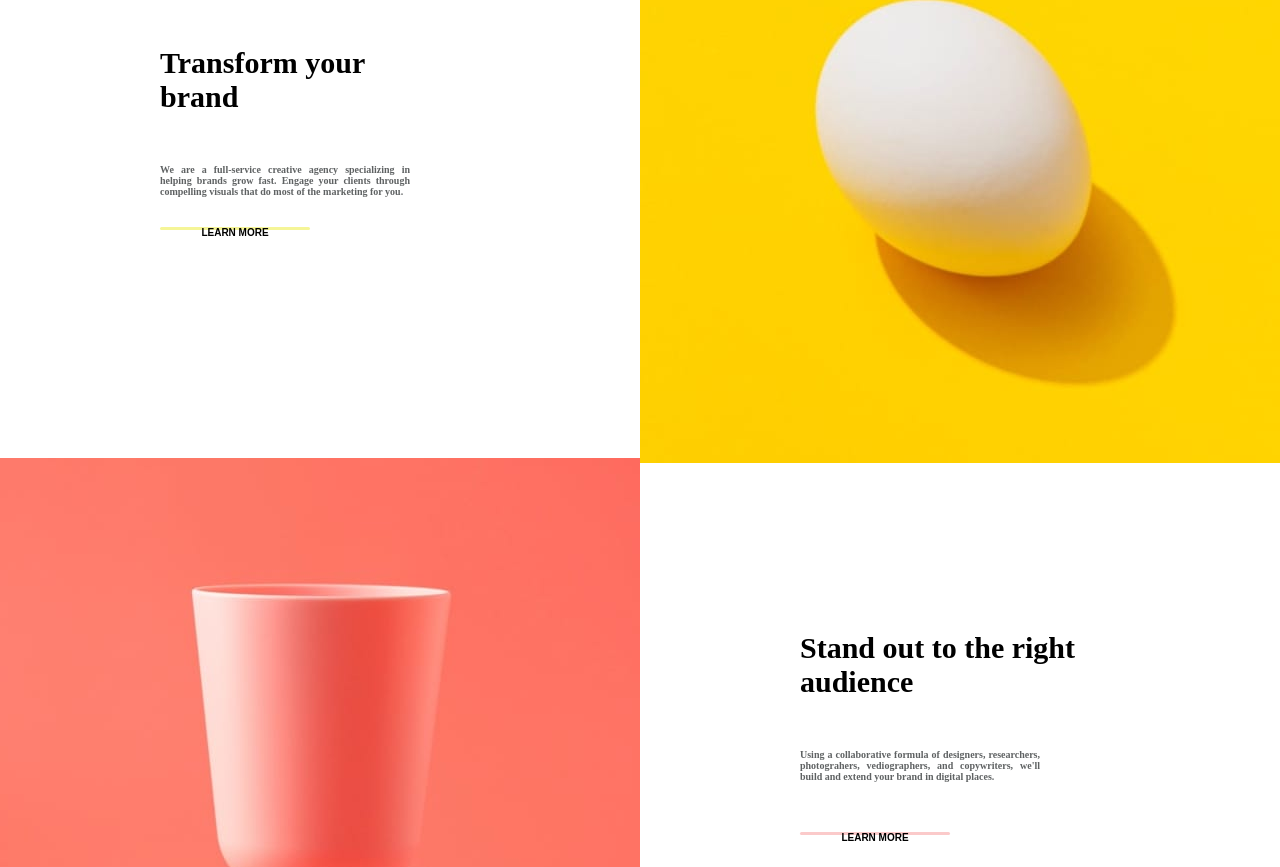
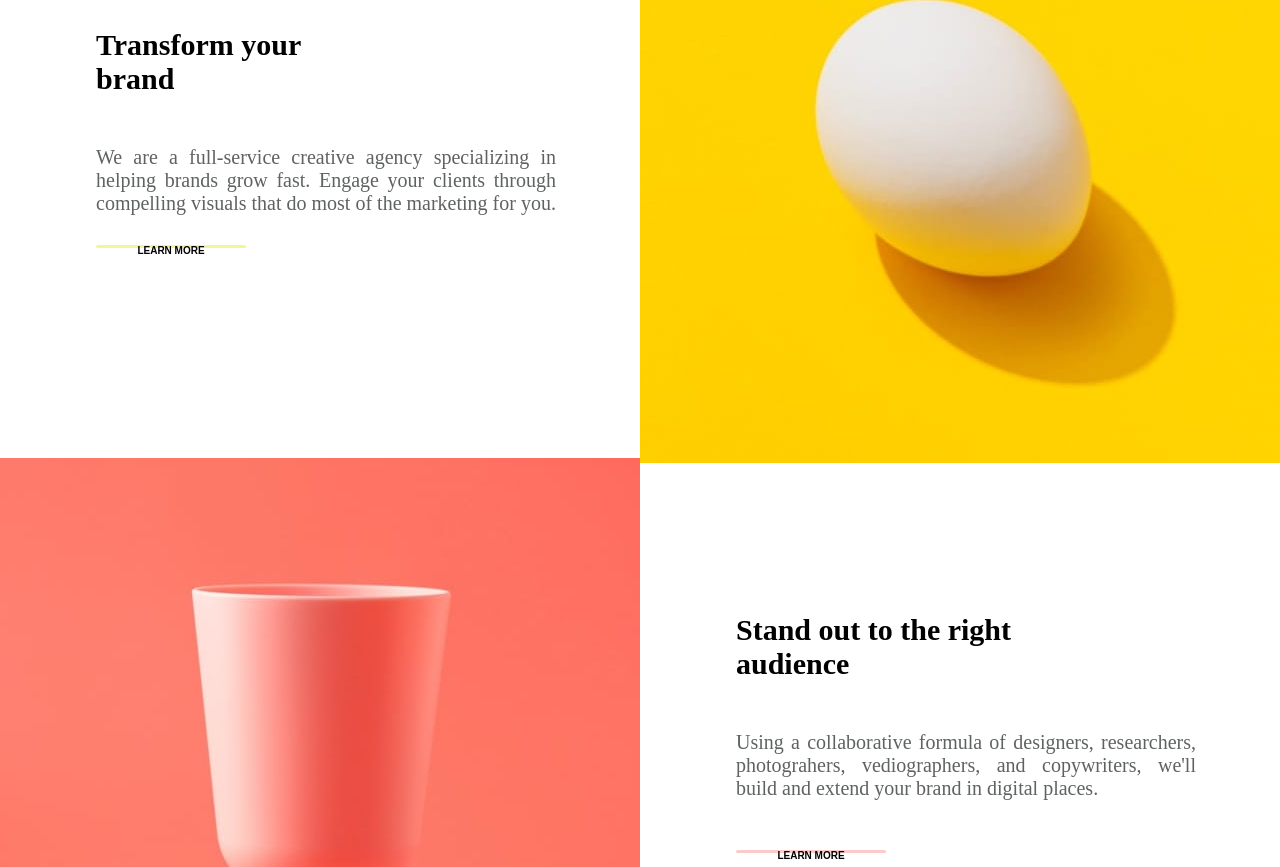
Before and after one commit to Alagham/sunnyside, a plain HTML site: page index.html in a window 1280 px wide. Shown: the part 854-1721 px from the top of the page. Drawn offline with Linux system fonts and the light colour scheme.

Commit message:
my nineth push

```diff
--- a/index.html
+++ b/index.html
@@ -35,7 +35,7 @@
                     <h1>Transform your brand </h1>
                     <p> We are a full-service creative agency specializing in helping brands grow fast. Engage your clients through compelling visuals that do most of the marketing for you.</p>
                     <!-- <h3>LEARN MORE</h3> -->
-                    <button style="width: 150px; height: 3px;font-size: 10px;font-weight: bolder; background-color: rgb(245, 245, 151); border: none; margin-left:25%; border-radius: 6px; margin-top: 30px;"> LEARN MORE</button>
+                    <button style="width: 150px; height: 3px;font-size: 10px;font-weight: bolder; background-color: rgb(245, 245, 151); border: none; margin-left:15%; border-radius: 6px; margin-top: 30px;"> LEARN MORE</button>
                 </div>
                 <div class="second-box"></div>
             </div>
@@ -44,7 +44,7 @@
                 <div class="forth-box">
                     <h1>Stand out to the right audience </h1>
                     <p>Using a collaborative formula of designers, researchers, photograhers, vediographers, and copywriters, we'll build and extend your brand in digital places.</p>
-                    <button style="width: 150px; height: 3px;font-size: 10px;font-weight: bolder; background-color:rgb(251, 202, 202); border: none; margin-left:25%; border-radius: 6px; margin-top: 50px;"> LEARN MORE</button>
+                    <button style="width: 150px; height: 3px;font-size: 10px;font-weight: bolder; background-color:rgb(251, 202, 202); border: none; margin-left:15%; border-radius: 6px; margin-top: 50px;"> LEARN MORE</button>
                 </div>
             </div>
             <div class="div3-section2">
@@ -65,7 +65,7 @@
                 <div class="div2-section3">
                     <div>
                         <img src="images/image-emily.jpg" alt="">
-                        <p>We put our trust in sunnyside and they <br> delivered, making sure our needs were met <br>and deadlines were always hit</p>
+                        <p>We put our trust in sunnyside and they  delivered, making sure our needs were met and deadlines were always hit</p>
                         <div>
                             <h2> Emily R.</h2>
                             <h4>Marketing Director</h5>
@@ -73,7 +73,7 @@
                     </div>
                     <div>
                         <img src="images/image-thomas.jpg" alt="">
-                        <p>Sunnysides's enthusiam coupled with their <br> keen interest in our brand's success made it <br> a satisfying and enjoyable experience.</p>
+                        <p>Sunnysides's enthusiam coupled with their keen interest in our brand's success made it a satisfying and enjoyable experience.</p>
                         <div>
                             <h2> Thomas S.</h2>
                             <h4>Chief Operating Officer</h4>
@@ -81,7 +81,7 @@
                     </div>
                     <div>
                         <img src="images/image-jennie.jpg" alt="">
-                        <p>Incredible and result! Our sales increased <br> over 400% when we worked with Sunnyside. <br> Highly recommended!</p>
+                        <p>Incredible and result! Our sales increased over 400% when we worked with Sunnyside.  Highly recommended!</p>
                         <div>
                             <h2> Jennie F.</h2>
                             <h4>Business Owner</h4>
--- a/style.css
+++ b/style.css
@@ -90,19 +90,19 @@
                     font-weight: bolder;
                     margin-top: -50px;
                     width: 280px;
-                    margin-left:25% ;
+                    margin-left:15% ;
                 }
                 p{
                     text-align: justify;
-                    margin-left:25%;
+                    margin-left:15%;
                     margin-top:50px ;
-                    font-size: 10px;
-                    font-weight: bolder;
+                    font-size: 20px;
+                    font-weight:lighter;
                     color: hsl(200, 2%, 38%);
-                    width: 250px;
+                    width: 460px;
                 }
                 h3{
-                    margin-left: 160px;
+                    margin-left: 100px;
                     margin-top: 50px;
                     font-weight: bolder;
                 }
@@ -146,16 +146,16 @@
                     font-weight: bolder;
                     margin-top: -50px;
                     width: 280px;
-                    margin-left:25% ;
+                    margin-left:15% ;
                 }
                 p{
                     text-align: justify;
-                    margin-left:25%;
+                    margin-left:15%;
                     margin-top:50px ;
-                    font-size: 10px;
-                    font-weight: bolder;
+                    font-size: 20px;
+                    font-weight:lighter;
                     color: hsl(200, 2%, 38%);
-                    width: 240px;
+                    width: 460px;
                 }
                 h3{
                     margin-left: 160px;
```
